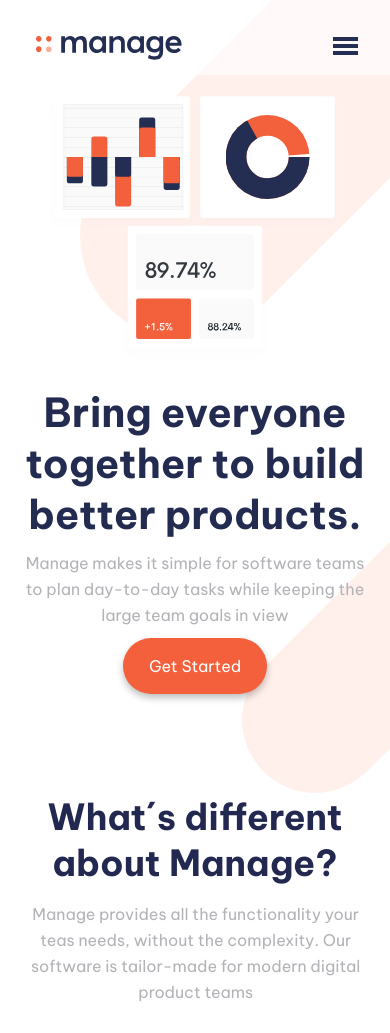
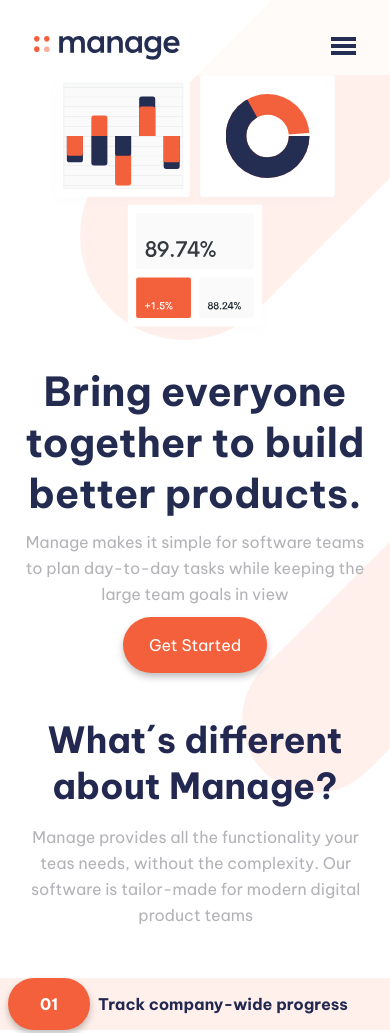
Before and after one commit to segudl01/FinalDeFront, a plain HTML site: page index.html in a window 390 px wide. Shown: the top 1033 px of the page. Drawn offline with Linux system fonts and the light colour scheme.

Commit message:
Bueno ahora si, no lo cambio más

```diff
--- a/css/style.css
+++ b/css/style.css
@@ -523,11 +523,17 @@ a {
 
     header  {
         display: flex;
-        position: relative;
+        position: fixed;
         margin: 1px;
         width: 100%;
         top: -1px;
         right: -1px;
+    }
+
+    .ContainerProducts {
+        display: flex;
+        position: relative;
+        top: 3.5rem;
     }
 
     .BarraDeNav {
```
